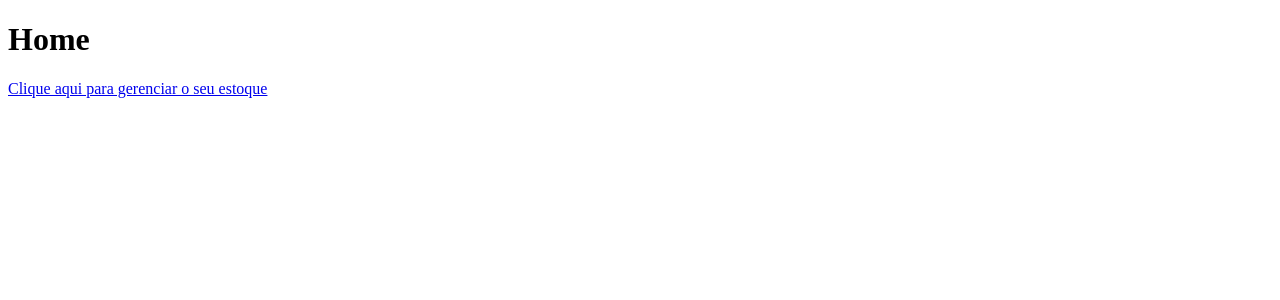
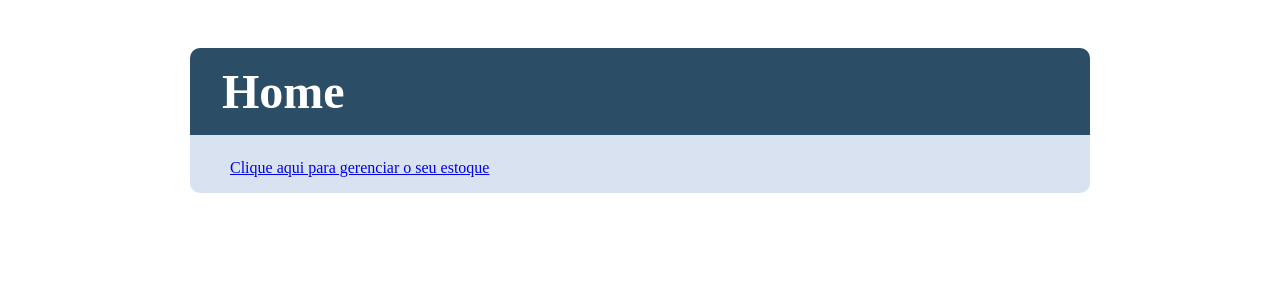
Before and after one commit to lucaspolizeli/stock-manager, a React (Create React App) app in the folder web/: page / in a window 1280 px wide. Shown: the top 300 px of the page. Built offline with nearby package versions, Linux system fonts and the light colour scheme.

Commit message:
feat: create heading container component

```diff
--- a/web/package.json
+++ b/web/package.json
@@ -9,7 +9,8 @@
     "react": "^16.13.1",
     "react-dom": "^16.13.1",
     "react-router-dom": "^5.2.0",
-    "react-scripts": "3.4.1"
+    "react-scripts": "3.4.1",
+    "styled-components": "^5.1.1"
   },
   "scripts": {
     "start": "react-scripts start",
--- /dev/null
+++ b/web/src/components/HeadingContainer/index.js
@@ -0,0 +1,27 @@
+import React from "react";
+import CustomHeading, { CustomContainer } from "./style";
+import colorPallet from "../../contants/colorPallet";
+
+const Container = ({ heading, centerHeading, children }) => {
+  return (
+    // <CustomContainer maxSize={maxSize} minSize={minSize} padding={padding}>
+    <CustomContainer padding="none" borderRadius="10px" margin="48px auto 0">
+      {heading && (
+        <CustomContainer
+          padding="none"
+          margin="none"
+          borderRadius="10px 10px 0px 0px"
+          centerHeading={centerHeading}
+          backgroundColor={colorPallet.blue.high}
+        >
+          <CustomHeading>{heading}</CustomHeading>
+        </CustomContainer>
+      )}
+      <CustomContainer borderRadius="0px 0px 10px 10px">
+        {children}
+      </CustomContainer>
+    </CustomContainer>
+  );
+};
+
+export default Container;
--- /dev/null
+++ b/web/src/components/HeadingContainer/style.js
@@ -0,0 +1,30 @@
+import styled from "styled-components";
+import colorPallet from "../../contants/colorPallet";
+
+const defaultMinWidth = "300px";
+const defaultMaxWidth = "900px";
+const defaultPadding = "16px 32px";
+const defaultHeadingFontSize = "48px";
+const defaultBorderRadius = "10px";
+const defaultMargin = "8px";
+const defaultTextAlign = "left";
+
+const CustomHeading = styled.h1`
+  color: #fff;
+  margin: 0px;
+  min-width: ${(props) => props.minWidht || defaultMinWidth};
+  max-width: ${(props) => props.maxWidht || defaultMaxWidth};
+  padding: ${(props) => props.padding || defaultPadding};
+  font-size: ${(props) => props.fontSize || defaultHeadingFontSize};
+`;
+export default CustomHeading;
+
+export const CustomContainer = styled.div`
+  text-align: ${(props) => (props.centerHeading ? "center" : defaultTextAlign)};
+  min-width: ${(props) => props.minWidht || defaultMinWidth};
+  max-width: ${(props) => props.maxWidht || defaultMaxWidth};
+  border-radius: ${(props) => props.borderRadius || defaultBorderRadius};
+  padding: ${(props) => props.padding || defaultPadding};
+  margin: ${(props) => props.margin || defaultMargin};
+  background: ${(props) => props.backgroundColor || colorPallet.blue.lighter};
+`;
--- /dev/null
+++ b/web/src/contants/colorPallet.js
@@ -0,0 +1,15 @@
+export default {
+  blue: {
+    high: "#2B4D66",
+    light: "#365E7D",
+    lighter: "#D8E2F1",
+  },
+  orange: {
+    high: "#E49542",
+    light: "#EAB14D",
+  },
+  green: {
+    high: "#95D6A4",
+    light: "#B3E59F",
+  },
+};
--- a/web/src/pages/Home/index.js
+++ b/web/src/pages/Home/index.js
@@ -1,15 +1,15 @@
 import React from "react";
 import { Link } from "react-router-dom";
 import routesPath from "../../contants/routesPath";
+import HeadingContainer from "../../components/HeadingContainer";
 
 const Home = () => {
   return (
-    <div id="home">
-      <h1>Home</h1>
+    <HeadingContainer heading="Home">
       <Link to={routesPath.StockManager}>
         Clique aqui para gerenciar o seu estoque
       </Link>
-    </div>
+    </HeadingContainer>
   );
 };
 
--- a/web/src/pages/StockManager/index.js
+++ b/web/src/pages/StockManager/index.js
@@ -1,13 +1,14 @@
 import React from "react";
 import { Link } from "react-router-dom";
 import routesPath from "../../contants/routesPath";
+import HeadingContainer from "../../components/HeadingContainer";
 
 const StockManager = () => {
   return (
-    <div>
-      <h1>Stock Manager</h1>
+    <HeadingContainer heading="Stock Manager" centerHeading>
+      <p>Aqui ficarão listadas suas opções de gerenciamento. </p>
       <Link to={routesPath.Home}>Voltar para home</Link>
-    </div>
+    </HeadingContainer>
   );
 };
 
```
Also changed, not shown: 1 other file (tests, documents, lock files or other folders).
